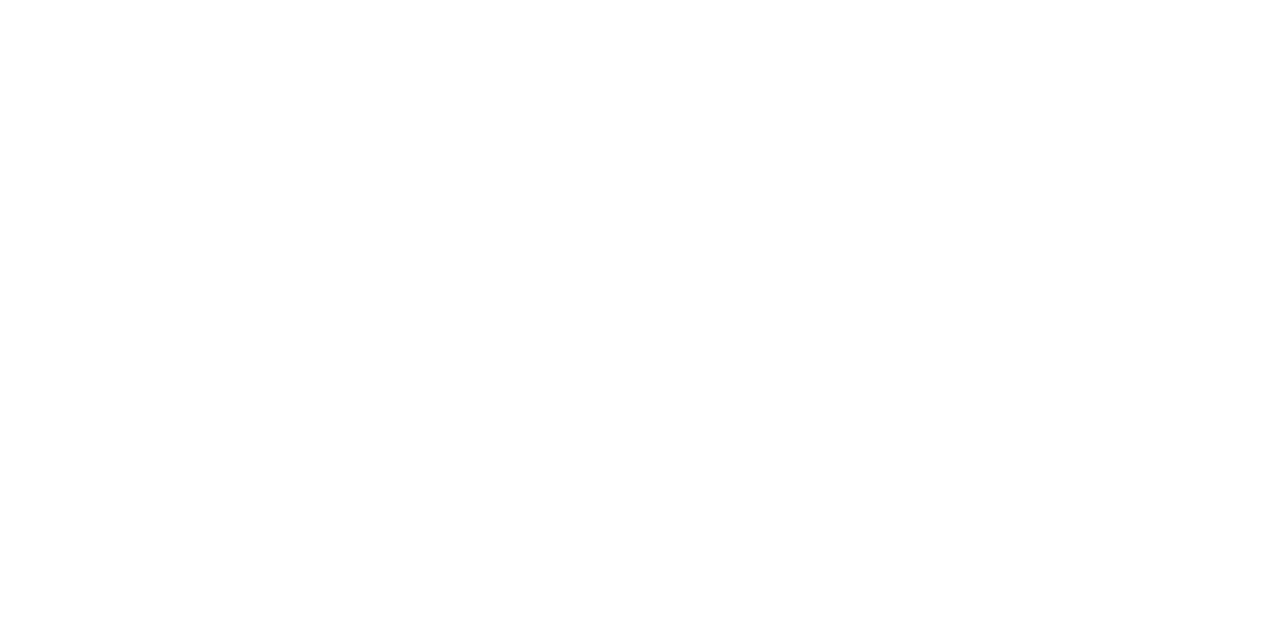
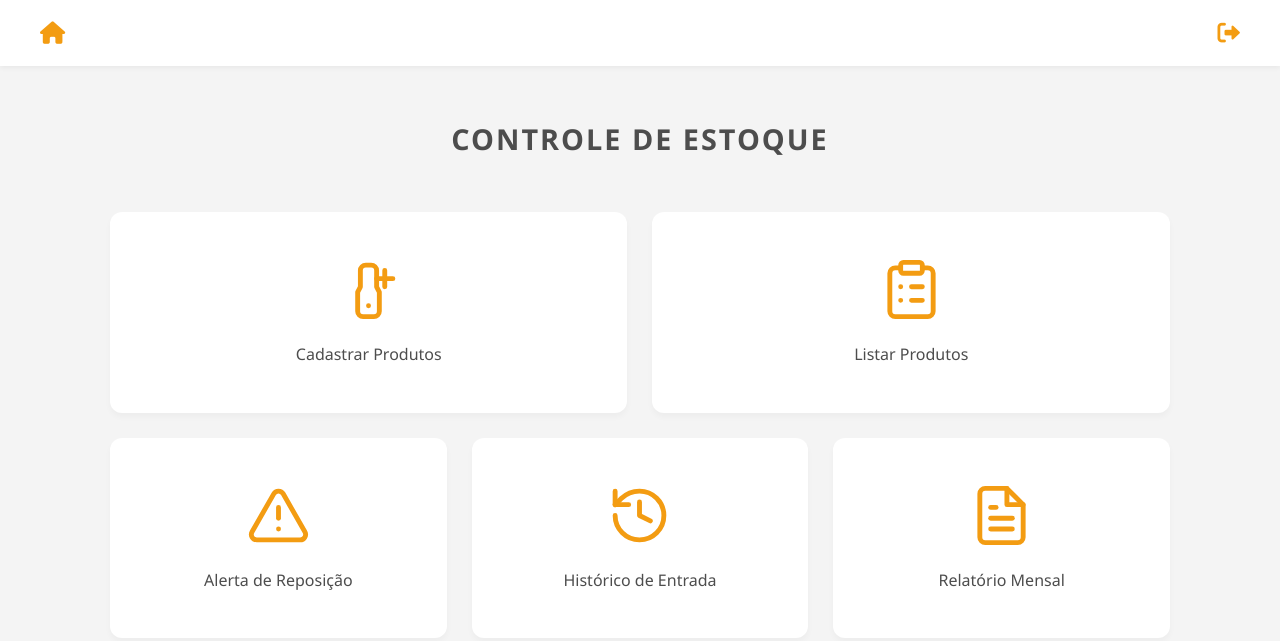
Before and after one commit to YuriAoyagui/ProjetoAdega, a website: page src/views/index.html in a window 1280 px wide. Drawn offline with Linux system fonts and the light colour scheme.

Commit message:
feat: criando tela home

```diff
--- a/public/css/style.css
+++ b/public/css/style.css
@@ -1,3 +1,111 @@
+:root {
+    --branco: #FFFFFF;
+    --cinza-claro: #F4F4F4;
+    --laranja: #F39C12;
+    --texto: #4D4D4D;
+    --transicao: 0.3s ease;
+}
+
+* {
+    margin: 0;
+    padding: 0;
+    box-sizing: border-box;
+}
+
 body {
-    margin: 0;
+    font-family: 'Segoe UI', system-ui, sans-serif;
+    background-color: var(--cinza-claro);
+    color: var(--texto);
+    line-height: 1.6;
 }
+
+/* Navegação */
+.navbar {
+    background-color: var(--branco);
+    padding: 15px 40px;
+    display: flex;
+    justify-content: space-between;
+    align-items: center;
+    box-shadow: 0 2px 5px rgba(0,0,0,0.05);
+}
+
+.nav-icon {
+    color: var(--laranja);
+    font-size: 1.4rem;
+    transition: opacity var(--transicao);
+}
+
+.nav-icon:hover { opacity: 0.7; }
+
+/* Dashboard Layout */
+.dashboard {
+    max-width: 1100px;
+    margin: 50px auto;
+    padding: 0 20px;
+    text-align: center;
+}
+
+.dashboard-header h1 {
+    font-weight: 600;
+    font-size: 1.8rem;
+    letter-spacing: 2px;
+    margin-bottom: 50px;
+    text-transform: uppercase;
+}
+
+.menu-grid {
+    display: grid;
+    grid-template-columns: repeat(6, 1fr);
+    gap: 25px;
+}
+
+/* Grid de Cards - Hierarquia Visual */
+.card:nth-child(1), .card:nth-child(2) { grid-column: span 3; }
+.card:nth-child(3), .card:nth-child(4), .card:nth-child(5) { grid-column: span 2; }
+
+.card {
+    background-color: var(--branco);
+    border-radius: 12px;
+    transition: transform var(--transicao), box-shadow var(--transicao);
+    box-shadow: 0 4px 6px rgba(0,0,0,0.03);
+}
+
+.card:hover {
+    transform: translateY(-8px);
+    box-shadow: 0 12px 20px rgba(0,0,0,0.08);
+}
+
+.card a {
+    text-decoration: none;
+    padding: 45px 20px;
+    display: flex;
+    flex-direction: column;
+    align-items: center;
+    gap: 20px;
+}
+
+.icon-orange {
+    color: var(--laranja);
+    width: 65px;
+    height: 65px;
+    stroke-width: 1.8;
+}
+
+.card h2 {
+    font-size: 1rem;
+    font-weight: 500;
+    color: var(--texto);
+}
+
+/* Responsividade Unificada */
+@media (max-width: 900px) {
+    .menu-grid { grid-template-columns: repeat(2, 1fr); }
+    .card:nth-child(n) { grid-column: span 1; }
+    .card:nth-child(5) { grid-column: span 2; }
+}
+
+@media (max-width: 600px) {
+    .menu-grid { grid-template-columns: 1fr; }
+    .card:nth-child(n) { grid-column: span 1; }
+    .navbar { padding: 15px 20px; }
+}
--- a/src/views/index.html
+++ b/src/views/index.html
@@ -3,9 +3,82 @@
 <head>
     <meta charset="UTF-8">
     <meta name="viewport" content="width=device-width, initial-scale=1.0">
-    <title>Document</title>
+    <link rel="stylesheet" href="/css/style.css">
+    <link rel="stylesheet" href="https://cdnjs.cloudflare.com/ajax/libs/font-awesome/6.0.0/css/all.min.css">
+    <title>ADEGA - Controle de Estoque</title>
 </head>
 <body>
+     <nav class="navbar">
+        <a href="/" class="nav-icon">
+            <i class="fa-solid fa-house"></i>
+        </a>
+        <a href="/logout" class="nav-icon">
+            <i class="fa-solid fa-right-from-bracket"></i>
+        </a>
+    </nav>
 
+    <main class="dashboard">
+        <header class="dashboard-header">
+            <h1>CONTROLE DE ESTOQUE</h1>
+        </header>
+
+        <section class="menu-grid">
+            <article class="card">
+                <a href="/cadastro">
+                    <svg class="icon-orange" viewBox="0 0 24 24" fill="none" stroke="currentColor" stroke-width="1.5" stroke-linecap="round" stroke-linejoin="round">
+                        <path d="M15 11V5a2 2 0 0 0-2-2H11a2 2 0 0 0-2 2v6l-1 2v7a2 2 0 0 0 2 2h4a2 2 0 0 0 2-2v-7l-1-2Z"/>
+                        <path d="M12 18h.01M18 5v6M15 8h6"/>
+                    </svg>
+                    <h2>Cadastrar Produtos</h2>
+                </a>
+            </article>
+
+            <article class="card">
+                <a href="/listar">
+                    <svg class="icon-orange" viewBox="0 0 24 24" fill="none" stroke="currentColor" stroke-width="1.5" stroke-linecap="round" stroke-linejoin="round">
+                        <path d="M16 4h2a2 2 0 0 1 2 2v14a2 2 0 0 1-2 2H6a2 2 0 0 1-2-2V6a2 2 0 0 1 2-2h2"/>
+                        <path d="M15 2H9a1 1 0 0 0-1 1v2a1 1 0 0 0 1 1h6a1 1 0 0 0 1-1V3a1 1 0 0 0-1-1Z"/>
+                        <path d="M12 11h4M12 16h4M8 11h.01M8 16h.01"/>
+                    </svg>
+                    <h2>Listar Produtos</h2>
+                </a>
+            </article>
+
+            <article class="card">
+                <a href="/reposicao">
+                    <svg class="icon-orange" viewBox="0 0 24 24" fill="none" stroke="currentColor" stroke-width="1.5" stroke-linecap="round" stroke-linejoin="round">
+                        <path d="m21.73 18-8-14a2 2 0 0 0-3.48 0l-8 14A2 2 0 0 0 4 21h16a2 2 0 0 0 1.73-3Z"/>
+                        <line x1="12" y1="9" x2="12" y2="13"/>
+                        <line x1="12" y1="17" x2="12.01" y2="17"/>
+                    </svg>
+                    <h2>Alerta de Reposição</h2>
+                </a>
+            </article>
+
+            <article class="card">
+                <a href="/historico">
+                    <svg class="icon-orange" viewBox="0 0 24 24" fill="none" stroke="currentColor" stroke-width="1.5" stroke-linecap="round" stroke-linejoin="round">
+                        <path d="M3 12a9 9 0 1 0 9-9 9.75 9.75 0 0 0-6.74 2.74L3 8"/>
+                        <path d="M3 3v5h5"/>
+                        <path d="M12 7v5l4 2"/>
+                    </svg>
+                    <h2>Histórico de Entrada</h2>
+                </a>
+            </article>
+
+            <article class="card">
+                <a href="/relatorio">
+                    <svg class="icon-orange" viewBox="0 0 24 24" fill="none" stroke="currentColor" stroke-width="1.5" stroke-linecap="round" stroke-linejoin="round">
+                        <path d="M14 2H6a2 2 0 0 0-2 2v16a2 2 0 0 0 2 2h12a2 2 0 0 0 2-2V8z"/>
+                        <polyline points="14 2 14 8 20 8"/>
+                        <line x1="16" y1="13" x2="8" y2="13"/>
+                        <line x1="16" y1="17" x2="8" y2="17"/>
+                        <line x1="10" y1="9" x2="8" y2="9"/>
+                    </svg>
+                    <h2>Relatório Mensal</h2>
+                </a>
+            </article>
+        </section>
+    </main>
 </body>
 </html>
```
